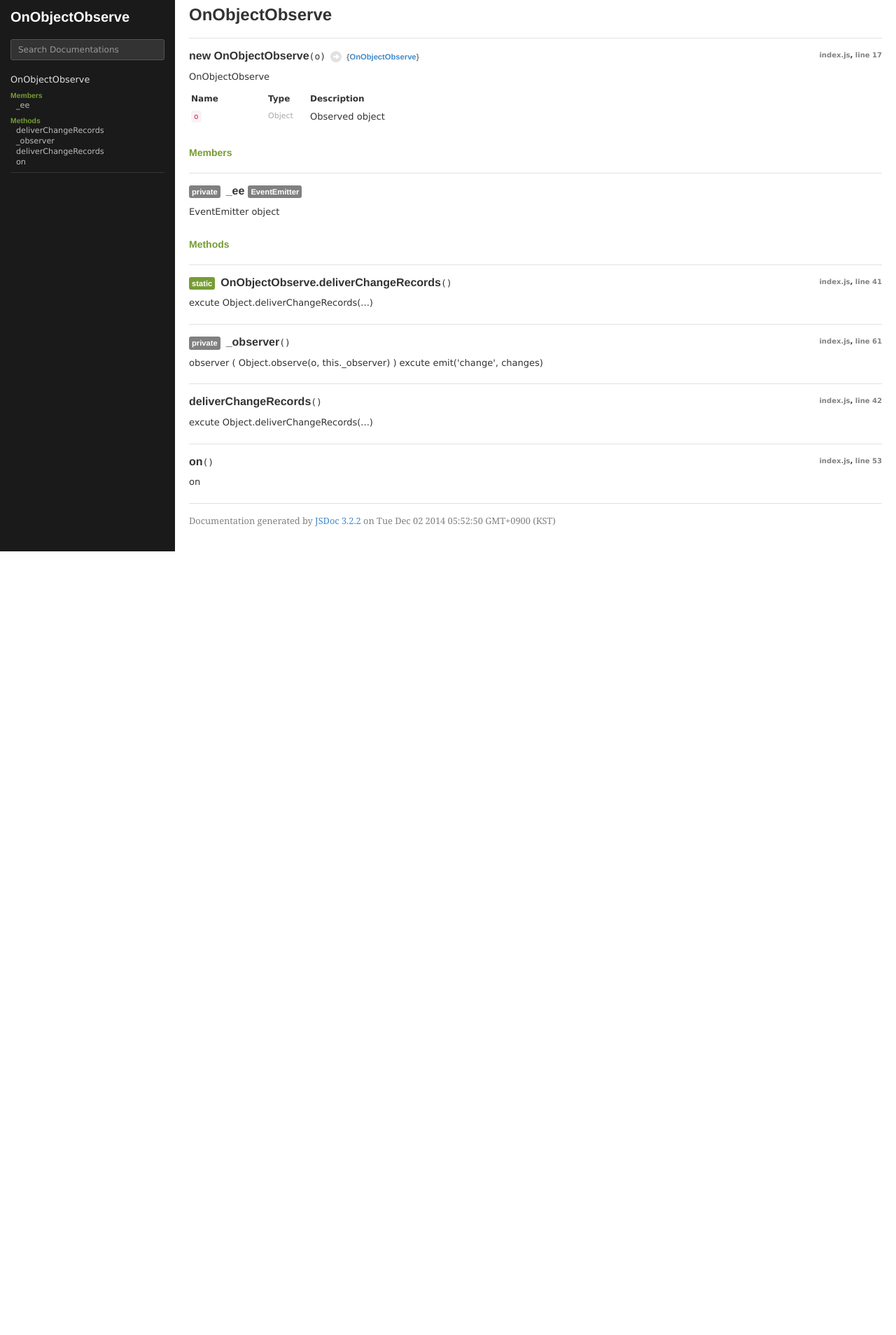
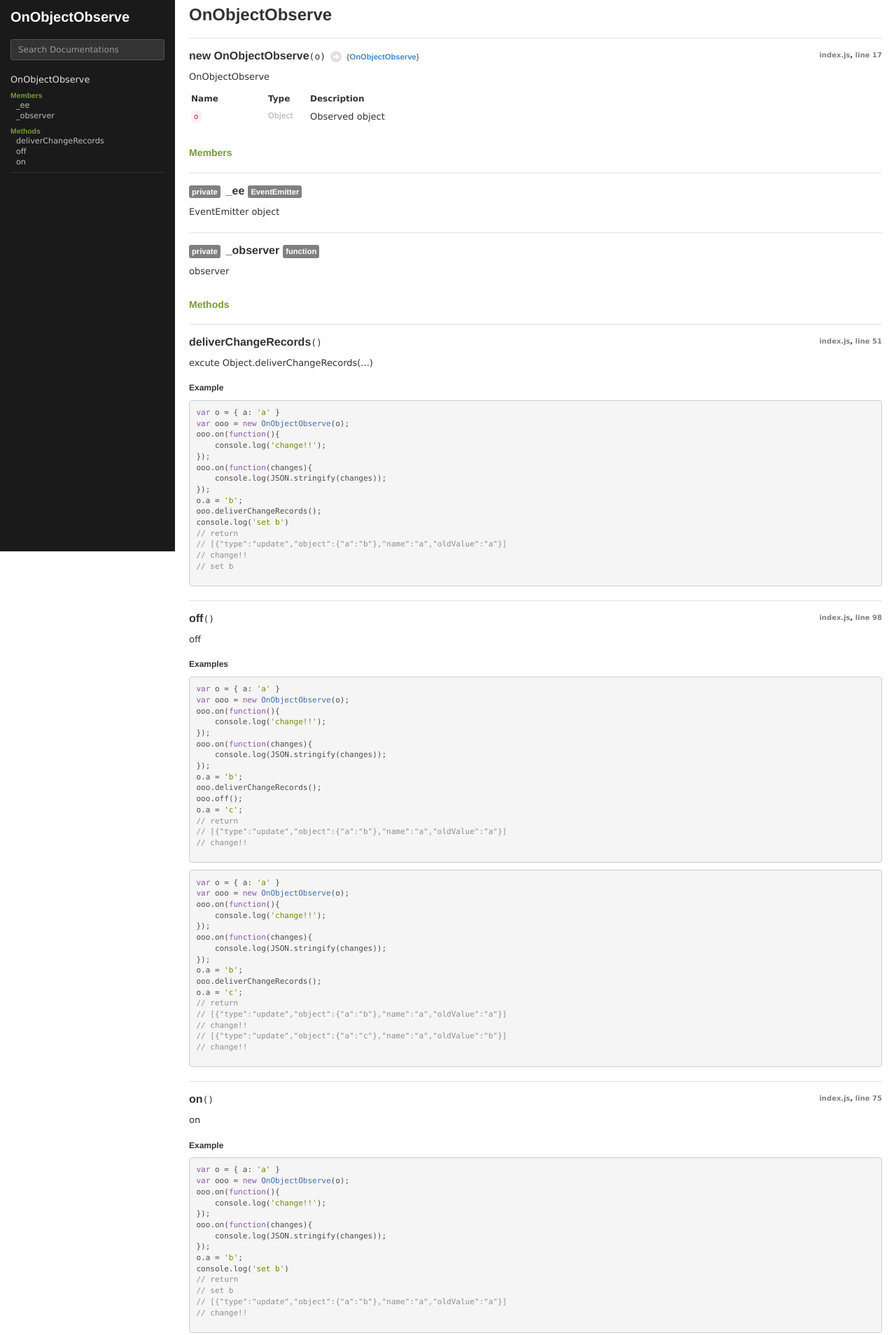
Before and after one commit to chul-hyun/OnObjectObserve, a website: page doc/OnObjectObserve.html in a window 1280 px wide. Shown: the part 12-1920 px from the top of the page at 70% size. Before the commit the page ends 800 px from the top, so only its background shows below. Drawn offline with Linux system fonts and the light colour scheme.

Commit message:
bug fixed and add off method

```diff
--- a/bower.json
+++ b/bower.json
@@ -1,6 +1,6 @@
 {
   "name": "OnObjectObserve",
-  "version": "0.0.0",
+  "version": "0.0.1",
   "homepage": "https://github.com/qkrcjfgus33/OnObjectObserve",
   "authors": [
     "vomvoru <qkrcjfgus3@gmail.com>"
--- a/doc/OnObjectObserve.html
+++ b/doc/OnObjectObserve.html
@@ -45,6 +45,8 @@
 
                 <li data-name="OnObjectObserve#_ee"><a href="OnObjectObserve.html#_ee">_ee</a></li>
 
+                <li data-name="OnObjectObserve#_observer"><a href="OnObjectObserve.html#_observer">_observer</a></li>
+
             </ul>
             <ul class="typedefs itemMembers">
 
@@ -53,11 +55,9 @@
 
             <span class="subtitle">Methods</span>
 
-                <li data-name="OnObjectObserve.deliverChangeRecords"><a href="OnObjectObserve.html#deliverChangeRecords">deliverChangeRecords</a></li>
+                <li data-name="OnObjectObserve#deliverChangeRecords"><a href="OnObjectObserve.html#deliverChangeRecords">deliverChangeRecords</a></li>
 
-                <li data-name="OnObjectObserve#_observer"><a href="OnObjectObserve.html#_observer">_observer</a></li>
-
-                <li data-name="OnObjectObserve#deliverChangeRecords"><a href="OnObjectObserve.html#deliverChangeRecords">deliverChangeRecords</a></li>
+                <li data-name="OnObjectObserve#off"><a href="OnObjectObserve.html#off">off</a></li>
 
                 <li data-name="OnObjectObserve#on"><a href="OnObjectObserve.html#on">on</a></li>
 
@@ -270,6 +270,51 @@
 
 </dd>
 
+
+
+<dt>
+    <div class="nameContainer">
+        <h4 class="name" id="_observer"><span class="type-signature ">private</span>_observer<span class="type-signature type function">function</span> </h4>
+    </div>
+
+
+</dt>
+<dd>
+
+    <div class="description">
+        <p>observer</p>
+    </div>
+
+
+
+<dl class="details">
+
+
+
+
+
+
+
+
+
+
+
+
+
+
+
+
+
+
+
+
+
+</dl>
+
+
+
+</dd>
+
         </dl>
 
 
@@ -282,12 +327,12 @@
     <div class="nameContainer">
         <h4 class="name" id="deliverChangeRecords">
 
-            <span class="type-signature static">static</span>OnObjectObserve.deliverChangeRecords<span class="signature">()</span>
+            deliverChangeRecords<span class="signature">()</span>
         </h4>
 
 
         <div class="tag-source">
-            <a href="index.js.html">index.js</a>, <a href="index.js.html#line41">line 41</a>
+            <a href="index.js.html">index.js</a>, <a href="index.js.html#line51">line 51</a>
         </div>
 
     </div>
@@ -345,20 +390,42 @@
 
 
 
+        <h5>Example</h5>
+
+
+
+    <pre class="prettyprint"><code><p>var o = { a: 'a' }
+var ooo = new OnObjectObserve(o);
+ooo.on(function(){
+    console.log('change!!');
+});
+ooo.on(function(changes){
+    console.log(JSON.stringify(changes));
+});
+o.a = 'b';
+ooo.deliverChangeRecords();
+console.log('set b')
+// return
+// [{&quot;type&quot;:&quot;update&quot;,&quot;object&quot;:{&quot;a&quot;:&quot;b&quot;},&quot;name&quot;:&quot;a&quot;,&quot;oldValue&quot;:&quot;a&quot;}]
+// change!!
+// set b</p></code></pre>
+
+
+
 </dd>
 
 
 
 <dt>
     <div class="nameContainer">
-        <h4 class="name" id="_observer">
+        <h4 class="name" id="off">
 
-            <span class="type-signature ">private</span>_observer<span class="signature">()</span>
+            off<span class="signature">()</span>
         </h4>
 
 
         <div class="tag-source">
-            <a href="index.js.html">index.js</a>, <a href="index.js.html#line61">line 61</a>
+            <a href="index.js.html">index.js</a>, <a href="index.js.html#line98">line 98</a>
         </div>
 
     </div>
@@ -369,8 +436,7 @@
 
 
     <div class="description">
-        <p>observer ( Object.observe(o, this._observer) )
-excute emit('change', changes)</p>
+        <p>off</p>
     </div>
 
 
@@ -417,74 +483,45 @@ excute emit('change', changes)</p>
 
 
 
-</dd>
+        <h5>Examples</h5>
 
 
 
-<dt>
-    <div class="nameContainer">
-        <h4 class="name" id="deliverChangeRecords">
-
-            deliverChangeRecords<span class="signature">()</span>
-        </h4>
-
-
-        <div class="tag-source">
-            <a href="index.js.html">index.js</a>, <a href="index.js.html#line42">line 42</a>
-        </div>
-
-    </div>
-
-
-</dt>
-<dd>
-
-
-    <div class="description">
-        <p>excute Object.deliverChangeRecords(...)</p>
-    </div>
+    <pre class="prettyprint"><code><p>var o = { a: 'a' }
+var ooo = new OnObjectObserve(o);
+ooo.on(function(){
+    console.log('change!!');
+});
+ooo.on(function(changes){
+    console.log(JSON.stringify(changes));
+});
+o.a = 'b';
+ooo.deliverChangeRecords();
+ooo.off();
+o.a = 'c';
+// return
+// [{&quot;type&quot;:&quot;update&quot;,&quot;object&quot;:{&quot;a&quot;:&quot;b&quot;},&quot;name&quot;:&quot;a&quot;,&quot;oldValue&quot;:&quot;a&quot;}]
+// change!!</p></code></pre>
 
 
 
 
-
-
-
-
-
-<dl class="details">
-
-
-
-
-
-
-
-
-
-
-
-
-
-
-
-
-
-
-
-
-
-</dl>
-
-
-
-
-
-
-
-
-
-
+    <pre class="prettyprint"><code><p>var o = { a: 'a' }
+var ooo = new OnObjectObserve(o);
+ooo.on(function(){
+    console.log('change!!');
+});
+ooo.on(function(changes){
+    console.log(JSON.stringify(changes));
+});
+o.a = 'b';
+ooo.deliverChangeRecords();
+o.a = 'c';
+// return
+// [{&quot;type&quot;:&quot;update&quot;,&quot;object&quot;:{&quot;a&quot;:&quot;b&quot;},&quot;name&quot;:&quot;a&quot;,&quot;oldValue&quot;:&quot;a&quot;}]
+// change!!
+// [{&quot;type&quot;:&quot;update&quot;,&quot;object&quot;:{&quot;a&quot;:&quot;c&quot;},&quot;name&quot;:&quot;a&quot;,&quot;oldValue&quot;:&quot;b&quot;}]
+// change!!</p></code></pre>
 
 
 
@@ -501,7 +538,7 @@ excute emit('change', changes)</p>
 
 
         <div class="tag-source">
-            <a href="index.js.html">index.js</a>, <a href="index.js.html#line53">line 53</a>
+            <a href="index.js.html">index.js</a>, <a href="index.js.html#line75">line 75</a>
         </div>
 
     </div>
@@ -559,6 +596,27 @@ excute emit('change', changes)</p>
 
 
 
+        <h5>Example</h5>
+
+
+
+    <pre class="prettyprint"><code><p>var o = { a: 'a' }
+var ooo = new OnObjectObserve(o);
+ooo.on(function(){
+    console.log('change!!');
+});
+ooo.on(function(changes){
+    console.log(JSON.stringify(changes));
+});
+o.a = 'b';
+console.log('set b')
+// return
+// set b
+// [{&quot;type&quot;:&quot;update&quot;,&quot;object&quot;:{&quot;a&quot;:&quot;b&quot;},&quot;name&quot;:&quot;a&quot;,&quot;oldValue&quot;:&quot;a&quot;}]
+// change!!</p></code></pre>
+
+
+
 </dd>
 
         </dl>
@@ -578,7 +636,7 @@ excute emit('change', changes)</p>
 
 
         <footer>
-            Documentation generated by <a href="https://github.com/jsdoc3/jsdoc">JSDoc 3.2.2</a> on Tue Dec 02 2014 05:52:50 GMT+0900 (KST)
+            Documentation generated by <a href="https://github.com/jsdoc3/jsdoc">JSDoc 3.2.2</a> on Tue Dec 02 2014 06:46:50 GMT+0900 (KST)
         </footer>
     </div>
 </div>
--- a/package.json
+++ b/package.json
@@ -1,6 +1,6 @@
 {
-  "name": "OnObjectObserve",
-  "version": "0.0.0",
+  "name": "on-object-observe",
+  "version": "0.0.1",
   "description": "",
   "main": "index.js",
   "scripts": {
```
Also changed, not shown: doc/index.html (+5 -5 lines), doc/index.js.html (+92 -22 lines), src/index.js (+85 -17 lines), README.md.
